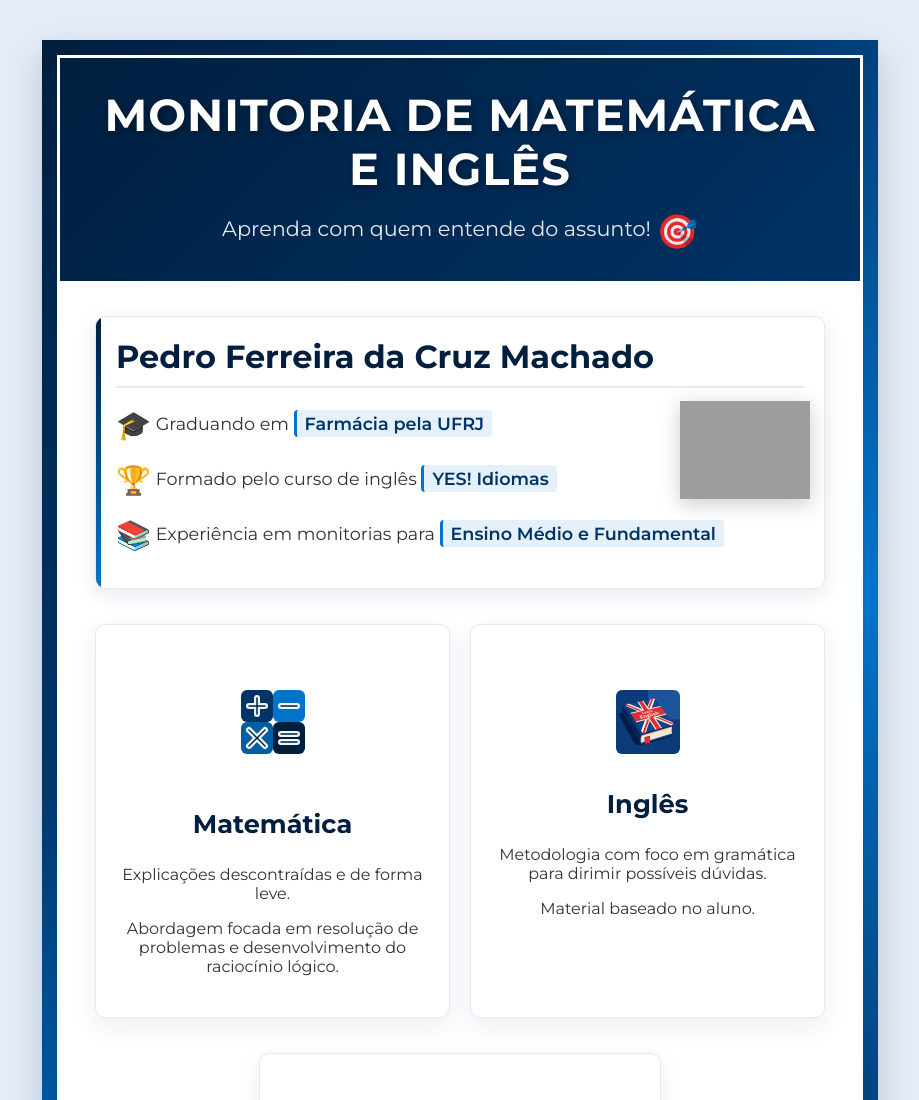
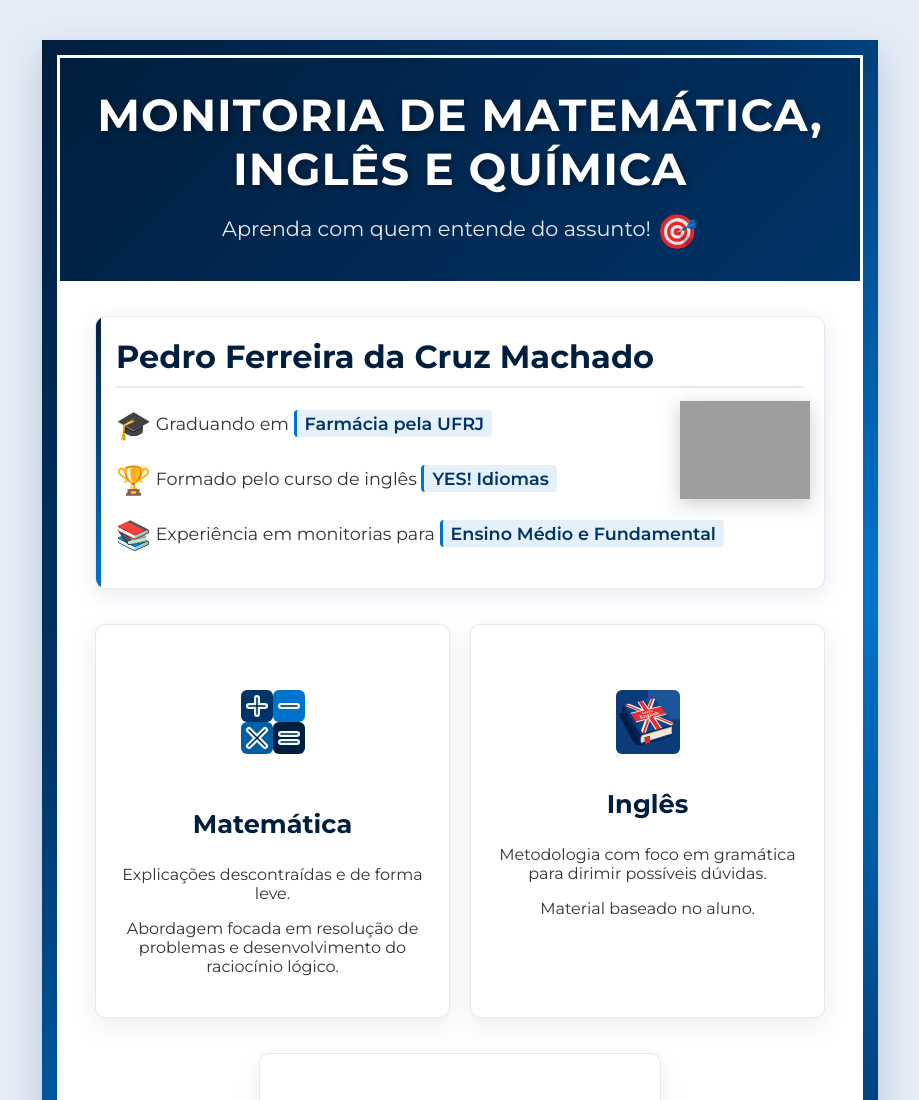
Before and after one commit to PedroFerreiraMonitt/monitoria, a plain HTML site: page index.html in a window 1280 px wide. Shown: the top 1100 px of the page, without its empty margins (180-1099 px from the left). Drawn offline with Linux system fonts and the light colour scheme; grey boxes are pictures that could not be loaded.

Commit message:
Update index.html

```diff
--- a/index.html
+++ b/index.html
@@ -313,7 +313,7 @@
         <div class="crystal-effect" style="top: 70%; right: 15%; width: 150px; height: 150px;"></div>
 
         <div class="header">
-            <h1>MONITORIA DE MATEMÁTICA E INGLÊS</h1>
+            <h1>MONITORIA DE MATEMÁTICA, INGLÊS E QUÍMICA</h1>
             <p>Aprenda com quem entende do assunto! <span class="emoji">🎯</span></p>
         </div>
 
```
